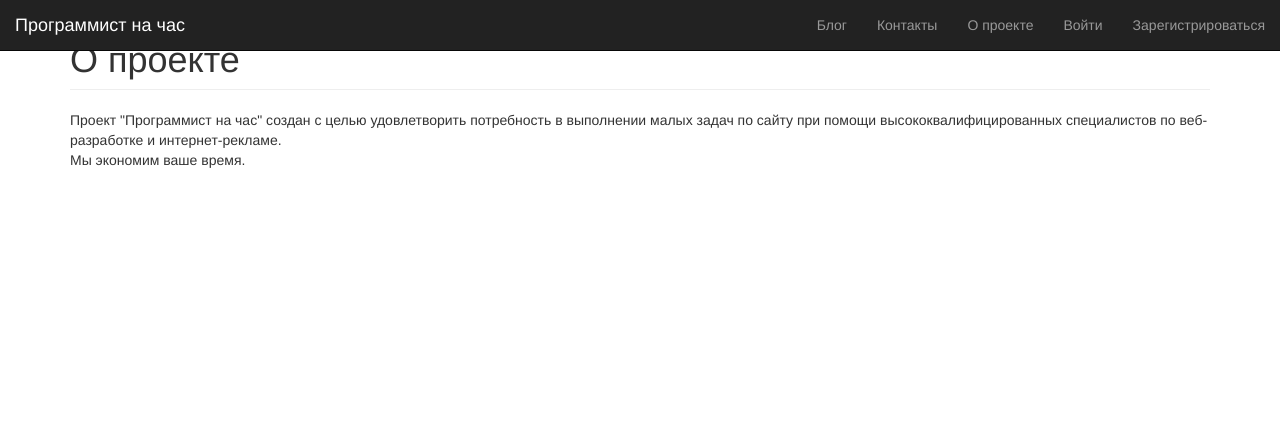
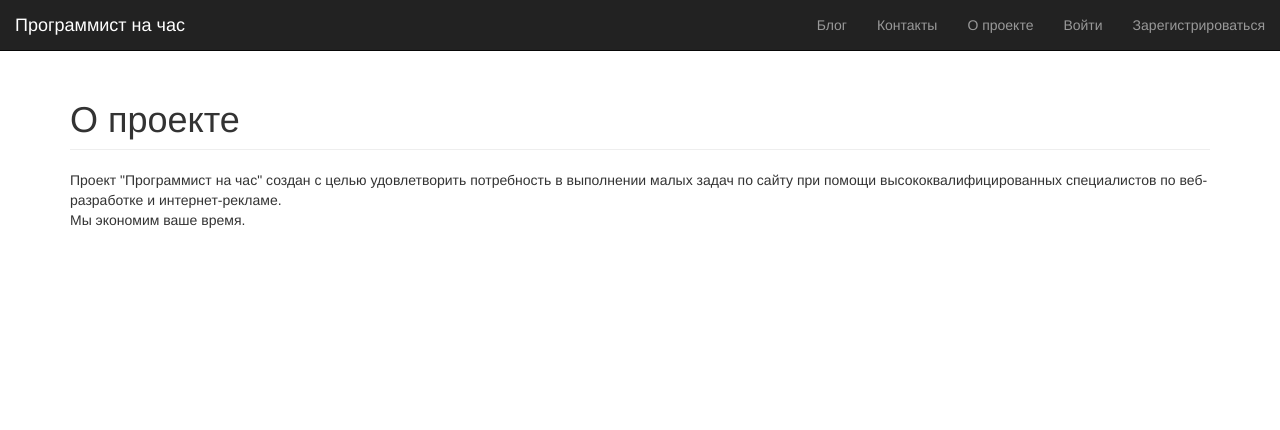
Before and after one commit to alifanov/prog4h, a Django app: page /about/ in a window 1280 px wide. Shown: the top 430 px of the page. Run offline with Django 3.2, Linux system fonts and the light colour scheme; data that the repository does not hold is empty; some libraries are stand-ins or nearby versions.

Commit message:
add main page

```diff
--- /dev/null
+++ b/static/css/main.css
@@ -0,0 +1,3 @@
+.inner h1.page-header {
+    margin-top: 100px;
+}
--- a/templates/home.html
+++ b/templates/home.html
@@ -1,7 +1,10 @@
 {% extends 'base.html' %}
 
+{% block css %}
+    <link href="{{ STATIC_URL }}css/main.css" rel="stylesheet">
+{% endblock %}
+
 {% block content %}
-    <div class="container">
         <div class="navbar navbar-inverse navbar-fixed-top" role="navigation">
             <div class="container-fluid">
                 <div class="navbar-header">
@@ -18,9 +21,8 @@
                 </div>
             </div>
         </div>
-    </div>
 
-    <div class="container">
+    <div class="container inner">
         {% block auth_form %}{% endblock %}
     </div>
 
```
